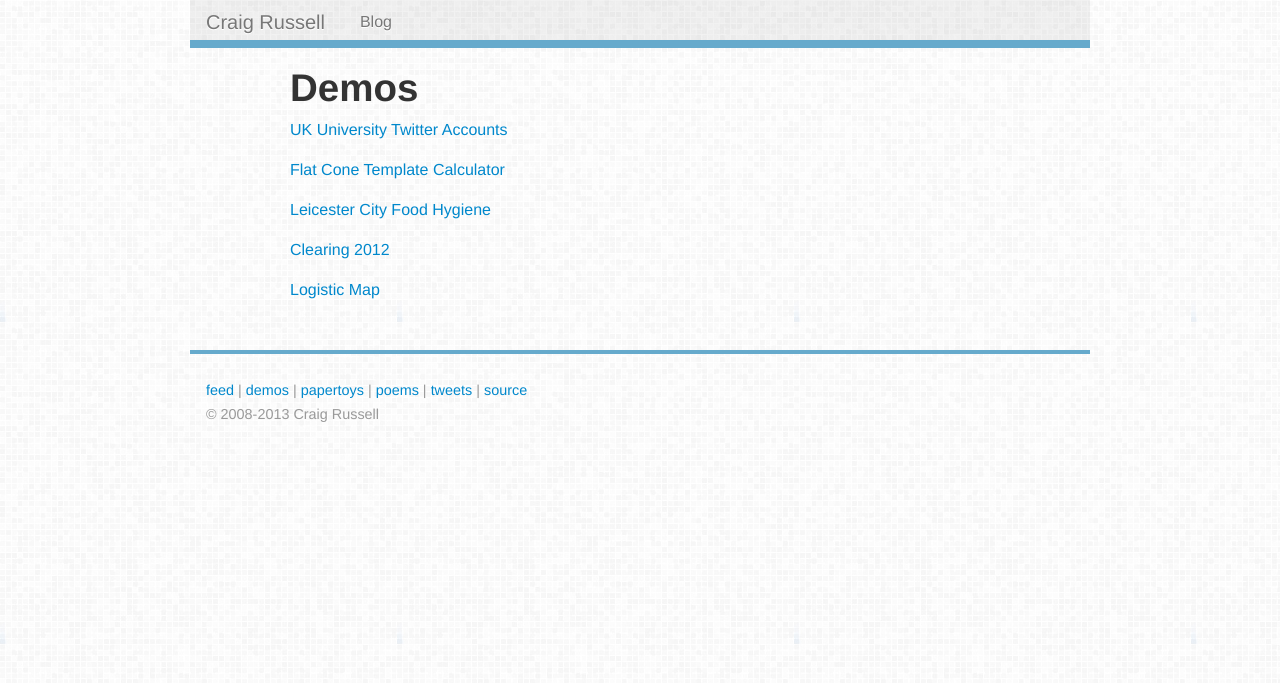
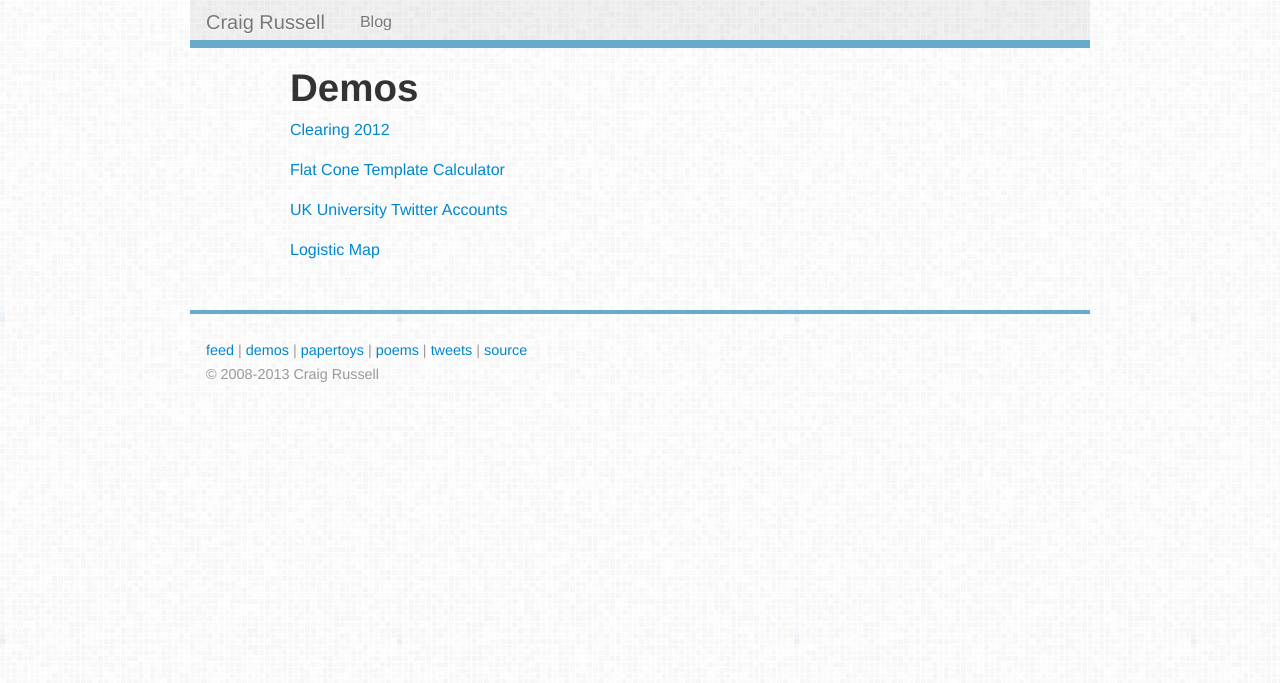
Before and after one commit to craig552uk/craig552uk.github.com, a Jekyll site: the page built from demos/index.markdown, in a window 1280 px wide. Shown: the top 683 px of the page. Built offline with Jekyll 4.4.1, drawn with Linux system fonts in a browser that asks for light colours; nearby versions of some CDN libraries; library files that are not in the unit come from our copies; Markdown is read by kramdown in place of the engine named in the settings.

Commit message:
Removed broken demo

```diff
--- a/demos/index.markdown
+++ b/demos/index.markdown
@@ -6,12 +6,10 @@ layout: page
 Demos
 =====
 
-[UK University Twitter Accounts](/demos/uk_uni_twitter/)
+[Clearing 2012](/demos/clearing2012/)
 
 [Flat Cone Template Calculator](/demos/cone_calculator/)
 
-[Leicester City Food Hygiene](/demos/leicester_city_food/)
-
-[Clearing 2012](/demos/clearing2012/)
+[UK University Twitter Accounts](/demos/uk_uni_twitter/)
 
 [Logistic Map](/demos/logistic_map/)
```
